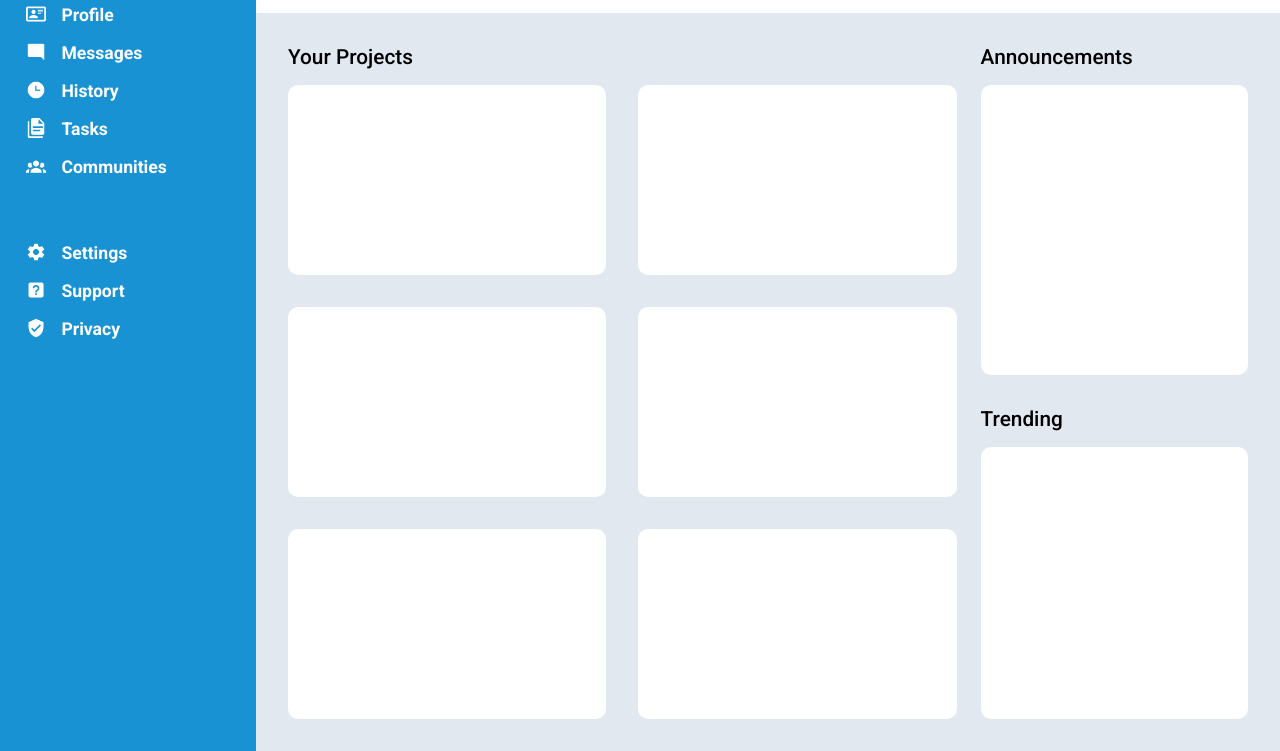
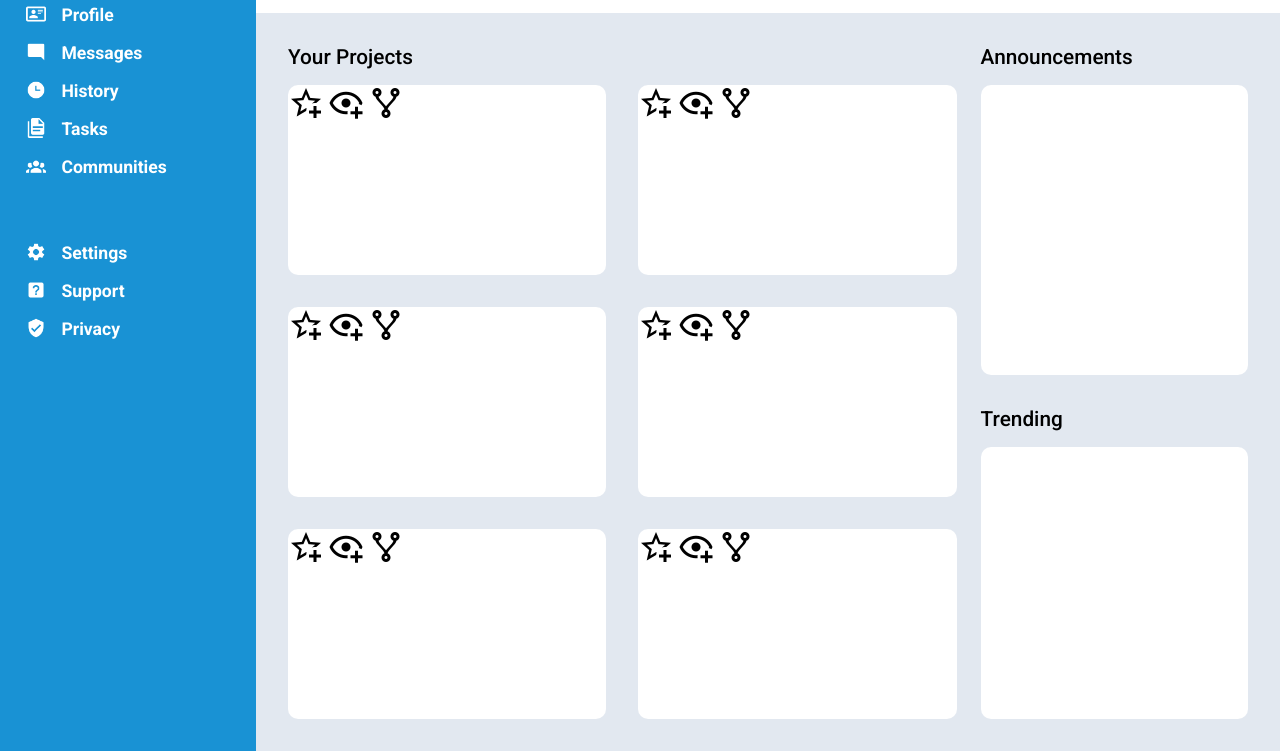
Before and after one commit to Samuelodan/admin-dashboard, a plain HTML site: page index.html in a window 1280 px wide. Shown: the part 137-888 px from the top of the page. Drawn offline with Linux system fonts and the light colour scheme.

Commit message:
Add card corner icons to html

```diff
--- a/index.html
+++ b/index.html
@@ -86,12 +86,48 @@
               <h1>Your Projects</h1>
             </div>
             <div class="projects">
-              <div class="project-cards"></div>
-              <div class="project-cards"></div>
-              <div class="project-cards"></div>
-              <div class="project-cards"></div>
-              <div class="project-cards"></div>
-              <div class="project-cards"></div>
+              <div class="project-cards">
+                <div class="corner-icons">
+                  <img src="./img/star-plus-outline.png" alt="" />
+                  <img src="./img/eye-plus-outline.png" alt="" />
+                  <img src="./img/source-fork.png" alt="" />
+                </div>
+              </div>
+              <div class="project-cards">
+                <div class="corner-icons">
+                  <img src="./img/star-plus-outline.png" alt="" />
+                  <img src="./img/eye-plus-outline.png" alt="" />
+                  <img src="./img/source-fork.png" alt="" />
+                </div>
+              </div>
+              <div class="project-cards">
+                <div class="corner-icons">
+                  <img src="./img/star-plus-outline.png" alt="" />
+                  <img src="./img/eye-plus-outline.png" alt="" />
+                  <img src="./img/source-fork.png" alt="" />
+                </div>
+              </div>
+              <div class="project-cards">
+                <div class="corner-icons">
+                  <img src="./img/star-plus-outline.png" alt="" />
+                  <img src="./img/eye-plus-outline.png" alt="" />
+                  <img src="./img/source-fork.png" alt="" />
+                </div>
+              </div>
+              <div class="project-cards">
+                <div class="corner-icons">
+                  <img src="./img/star-plus-outline.png" alt="" />
+                  <img src="./img/eye-plus-outline.png" alt="" />
+                  <img src="./img/source-fork.png" alt="" />
+                </div>
+              </div>
+              <div class="project-cards">
+                <div class="corner-icons">
+                  <img src="./img/star-plus-outline.png" alt="" />
+                  <img src="./img/eye-plus-outline.png" alt="" />
+                  <img src="./img/source-fork.png" alt="" />
+                </div>
+              </div>
             </div>
           </div>
           <div class="announce-wrapper">
```
